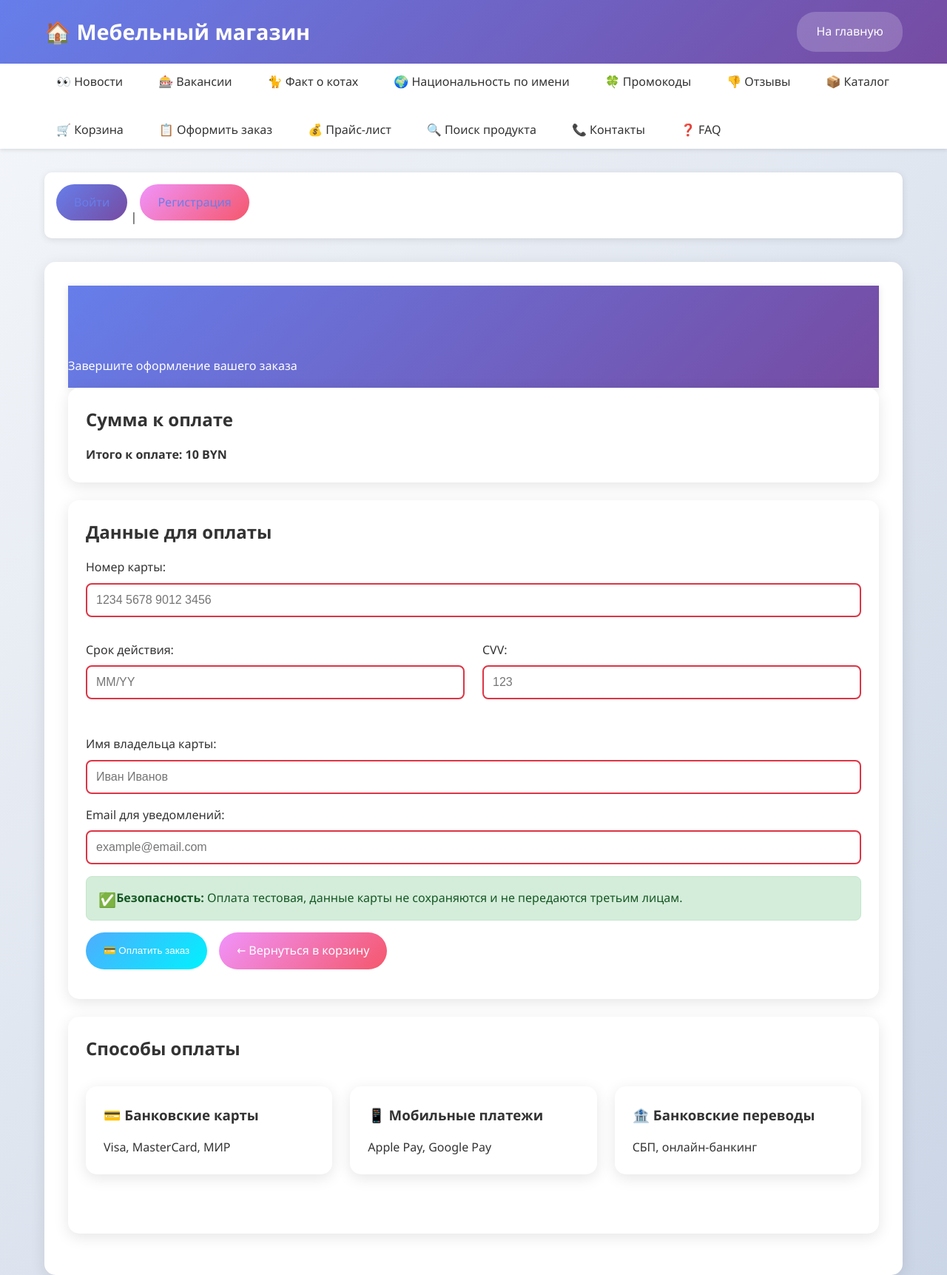
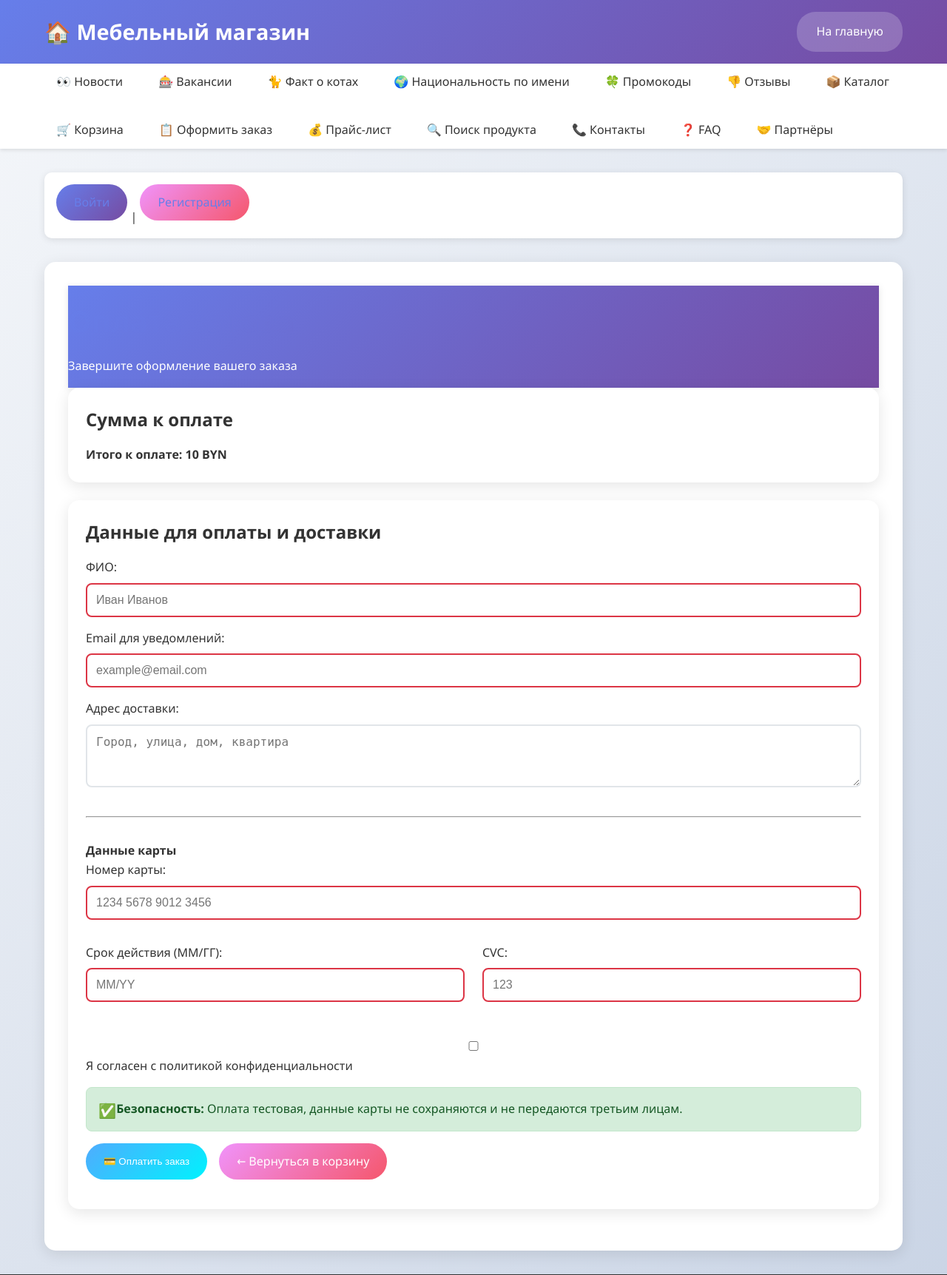
Before and after one commit to DenisHrtn/labs, a Django app: template src/templates/products/checkout.html in a window 1280 px wide. Shown: the top 1723 px of the page at 74% size. Run offline with Django 4.2, Linux system fonts and the light colour scheme; tables that the repository leaves empty hold one stand-in row (values such as "Sample post"); the template is opened without the code that fills it: values that come from a table or form of the project are taken from there, most other values are stand-ins (such as "Sample title", 1, 10 or a date in 2020).

Commit message:
Orders checkout fix and partner list on header

```diff
--- a/src/products/urls.py
+++ b/src/products/urls.py
@@ -1,4 +1,6 @@
 from django.urls import path
+
+from .views.partners_list import partners_list_view
 from .views.products import product_list
 from .views.product_detail import product_detail_view, add_to_cart_view
 from .views.cart import cart_view, cart_remove_item, cart_update_qty, cart_increase, cart_decrease
@@ -54,4 +56,5 @@ urlpatterns = [
     path('cart/dec/<int:product_id>/', cart_decrease, name='cart_decrease'),
     path('checkout/', checkout_view, name='checkout'),
     path("download/privacy/", download_privacy, name="download_privacy"),
+    path('partners/', partners_list_view, name='partners_list'),
 ]
--- a/src/products/views/checkout.py
+++ b/src/products/views/checkout.py
@@ -1,6 +1,13 @@
+from datetime import date, timedelta
+
 from django import forms
 from django.shortcuts import render, redirect
-from products.models import Product
+from django.contrib.auth.decorators import login_required
+from django.contrib import messages
+from django.shortcuts import render, redirect
+
+from products.models import Product, Order, OrderItem
+from users.models import Customer
 
 
 class CheckoutForm(forms.Form):
@@ -13,37 +20,54 @@ class CheckoutForm(forms.Form):
     agree = forms.BooleanField(label='Согласен с политикой конфиденциальности')
 
 
+@login_required
 def checkout_view(request):
     cart = request.session.get('cart', {})
     if not cart:
+        messages.error(request, 'Ваша корзина пуста.')
         return redirect('cart_view')
 
-    # Подсчитываем общую сумму
     total = 0
     cart_items = []
-    for product_id, quantity in cart.items():
-        try:
-            product = Product.objects.get(id=product_id)
-            item_total = float(product.price) * quantity
-            total += item_total
-            cart_items.append({
-                'product': product,
-                'quantity': quantity,
-                'total': item_total
-            })
-        except Product.DoesNotExist:
-            continue
+    products = Product.objects.filter(id__in=cart.keys())
+
+    for product in products:
+        quantity = cart[str(product.id)]
+        item_total = product.price * quantity
+        total += item_total
+        cart_items.append({'product': product, 'quantity': quantity})
 
     if request.method == 'POST':
         form = CheckoutForm(request.POST)
         if form.is_valid():
+            try:
+                current_customer = Customer.objects.get(user=request.user)
+            except Customer.DoesNotExist:
+                messages.error(request, 'Не удалось найти ваш профиль покупателя. Обратитесь в поддержку.')
+                return redirect('checkout_view')
+
+            order = Order.objects.create(
+                customer=current_customer,
+                order_date=date.today(),
+                delivery_date=date.today() + timedelta(days=3)
+            )
+
+            for item in cart_items:
+                OrderItem.objects.create(
+                    order=order,
+                    product=item['product'],
+                    quantity=item['quantity'],
+                )
+
             request.session['cart'] = {}
-            return render(request, 'products/checkout_success.html', {'data': form.cleaned_data})
+
+            return render(request, 'products/checkout_success.html', {
+                'data': form.cleaned_data
+            })
     else:
         form = CheckoutForm()
 
     return render(request, 'products/checkout.html', {
         'form': form,
-        'total': total,
-        'cart_items': cart_items
+        'total': total
     })
--- a/src/templates/base.html
+++ b/src/templates/base.html
@@ -3,20 +3,17 @@
 <head>
     <meta charset="UTF-8">
     <meta name="viewport" content="width=device-width, initial-scale=1.0">
+    <title>{% block title %}Мебельный магазин{% endblock %}</title>
     <meta name="description" content="{% block description %}Интернет-магазин мебели с широким ассортиментом и качественным сервисом{% endblock %}">
     <meta name="keywords" content="мебель, интернет-магазин, диваны, кресла, столы, стулья">
     <meta name="author" content="Мебельная компания">
     <meta name="robots" content="index, follow">
-
     <meta property="og:type" content="website">
-    <meta property="og:title" content="{% block og_title %}{% block title %}Мебельный магазин{% endblock %}{% endblock %}">
     <meta property="og:url" content="{{ request.build_absolute_uri }}">
-
     <meta property="twitter:card" content="summary_large_image">
 
     <link rel="icon" type="image/x-icon" href="/media/favicon.ico">
     <link rel="apple-touch-icon" href="/media/apple-touch-icon.ico">
-
     <link rel="stylesheet" href="/static/css/custom.css">
 
     <style>
@@ -345,9 +342,8 @@
                         <li role="none"><a href="{% url 'yearly_revenue' %}" role="menuitem">💼 Годовой доход</a></li>
                         <li role="none"><a href="{% url 'client_sales' %}" role="menuitem">👤 Продажи клиентов</a></li>
                         <li role="none"><a href="{% url 'customers_by_city' %}" role="menuitem">🏙️ Покупатели по городам</a></li>
-                        <li role="separator" style="border-top: 1px solid #e1e5e9; margin: 10px 0;"></li>
-                    {% endif %}
-                    <li role="none"><a href="{% url 'news_list' %}" role="menuitem">👀 Новости</a></li>
+                        <li role="presentation" style="width: 100%; height: 1px; background-color: #e1e5e9; margin: 10px 0;"></li>
+                    {% endif %}<li role="none"><a href="{% url 'news_list' %}" role="menuitem">👀 Новости</a></li>
                     <li role="none"><a href="{% url 'vacancy_list' %}" role="menuitem">🎰 Вакансии</a></li>
                     <li role="none"><a href="{% url 'cat_fact' %}" role="menuitem">🐈 Факт о котах</a></li>
                     <li role="none"><a href="{% url 'nationalize' %}" role="menuitem">🌍 Национальность по имени</a></li>
@@ -360,13 +356,14 @@
                     <li role="none"><a href="{% url 'search_products' %}" role="menuitem">🔍 Поиск продукта</a></li>
                     <li role="none"><a href="{% url 'customer_contacts' %}" role="menuitem">📞 Контакты</a></li>
                     <li role="none"><a href="{% url 'faq' %}" role="menuitem">❓ FAQ</a></li>
+                    <li role="none"><a href="{% url 'partners_list' %}" role="menuitem">🤝 Партнёры</a></li>
                 </ul>
             </div>
         </div>
     </nav>
 
     <div class="container">
-        <aside class="user-info" role="complementary">
+        <aside class="user-info">
             {% if user.is_authenticated %}
                 <p>Вы вошли как <strong>{{ user.email }}</strong> — <a href="{% url 'logout' %}">Выйти</a></p>
             {% else %}
@@ -374,7 +371,7 @@
             {% endif %}
         </aside>
 
-        <main role="main" class="fade-in">
+        <main class="fade-in">
             {% if messages %}
                 {% for message in messages %}
                     <div class="alert alert-{{ message.tags }}">{{ message }}</div>
@@ -392,18 +389,17 @@
             <div style="margin-bottom: 2rem;">
                 <h3 style="color: white; margin-bottom: 1rem;">Мы на карте</h3>
                 <iframe
+                    title="Карта нашего местоположения"
                     src="https://www.google.com/maps/embed?pb=!1m18!1m12!1m3!1d81338.28236111818!2d20.93231714213824!3d52.23253573215911!2m3!1f0!2f0!3f0!3m2!1i1024!2i768!4f13.1!3m3!1m2!1s0x471ecc669a869f01%3A0x72f0be2a88ead3fc!2sWarsaw!5e0!3m2!1sen!2spl!4v1727543594191!5m2!1sen!2spl"
-                    width="100%"
                     height="300"
-                    style="border:0; border-radius: 10px;"
+                    style="border:0; border-radius: 10px; width: 100%;"
                     allowfullscreen=""
                     loading="lazy"
                     referrerpolicy="no-referrer-when-downgrade">
-                    Ваш браузер не поддерживает iframe.
                 </iframe>
             </div>
 
-            <p>&copy; 2024 Мебельный магазин. Все права защищены.</p>
+            <p>© 2024 Мебельный магазин. Все права защищены.</p>
             <p>
                 <a href="{% url 'about' %}" style="color: #667eea;">О компании</a> |
                 <a href="{% url 'privacy' %}" style="color: #667eea;">Политика конфиденциальности</a> |
--- a/src/templates/products/checkout.html
+++ b/src/templates/products/checkout.html
@@ -16,9 +16,43 @@
 </section>
 
 <section class="card">
-    <h2>Данные для оплаты</h2>
+    <h2>Данные для оплаты и доставки</h2>
     <form method="post" class="form-group">
         {% csrf_token %}
+
+        {% if form.errors %}
+            <div style="background-color: #f8d7da; color: #721c24; padding: 1rem; border: 1px solid #f5c6cb; border-radius: 8px; margin-bottom: 1rem;">
+                <h4>Пожалуйста, исправьте следующие ошибки:</h4>
+                <ul>
+                    {% for field in form %}
+                        {% for error in field.errors %}
+                            <li><strong>{{ field.label }}:</strong> {{ error }}</li>
+                        {% endfor %}
+                    {% endfor %}
+                    {% for error in form.non_field_errors %}
+                        <li>{{ error }}</li>
+                    {% endfor %}
+                </ul>
+            </div>
+        {% endif %}
+
+        <div class="form-group">
+            <label for="id_full_name">ФИО:</label>
+            <input type="text" id="id_full_name" name="full_name" placeholder="Иван Иванов" required>
+        </div>
+
+        <div class="form-group">
+            <label for="id_email">Email для уведомлений:</label>
+            <input type="email" id="id_email" name="email" value="{{ user.email|default:'' }}" placeholder="example@email.com" required>
+        </div>
+
+        <div class="form-group">
+            <label for="id_address">Адрес доставки:</label>
+            <textarea id="id_address" name="address" rows="3" placeholder="Город, улица, дом, квартира" required></textarea>
+        </div>
+
+        <hr style="margin: 2rem 0;">
+        <h4>Данные карты</h4>
 
         <div class="form-group">
             <label for="id_card_number">Номер карты:</label>
@@ -27,23 +61,18 @@
 
         <div class="grid">
             <div class="form-group">
-                <label for="id_expiry_date">Срок действия:</label>
-                <input type="text" id="id_expiry_date" name="expiry_date" placeholder="MM/YY" required>
+                <label for="id_expiry">Срок действия (ММ/ГГ):</label>
+                <input type="text" id="id_expiry" name="expiry" placeholder="MM/YY" required>
             </div>
             <div class="form-group">
-                <label for="id_cvv">CVV:</label>
-                <input type="text" id="id_cvv" name="cvv" placeholder="123" required>
+                <label for="id_cvc">CVC:</label>
+                <input type="text" id="id_cvc" name="cvc" placeholder="123" required>
             </div>
         </div>
 
         <div class="form-group">
-            <label for="id_cardholder_name">Имя владельца карты:</label>
-            <input type="text" id="id_cardholder_name" name="cardholder_name" placeholder="Иван Иванов" required>
-        </div>
-
-        <div class="form-group">
-            <label for="id_email">Email для уведомлений:</label>
-            <input type="email" id="id_email" name="email" placeholder="example@email.com" required>
+            <input type="checkbox" id="id_agree" name="agree" required>
+            <label for="id_agree">Я согласен с политикой конфиденциальности</label>
         </div>
 
         <div class="alert alert-success">
@@ -56,22 +85,4 @@
         </div>
     </form>
 </section>
-
-<section class="card">
-    <h2>Способы оплаты</h2>
-    <div class="grid">
-        <div class="card">
-            <h3>💳 Банковские карты</h3>
-            <p>Visa, MasterCard, МИР</p>
-        </div>
-        <div class="card">
-            <h3>📱 Мобильные платежи</h3>
-            <p>Apple Pay, Google Pay</p>
-        </div>
-        <div class="card">
-            <h3>🏦 Банковские переводы</h3>
-            <p>СБП, онлайн-банкинг</p>
-        </div>
-    </div>
-</section>
 {% endblock %}
```
Also changed, not shown: src/products/views/partners_list.py (added, +13 -0 lines), src/static/css/custom.css (+0 -16 lines).
